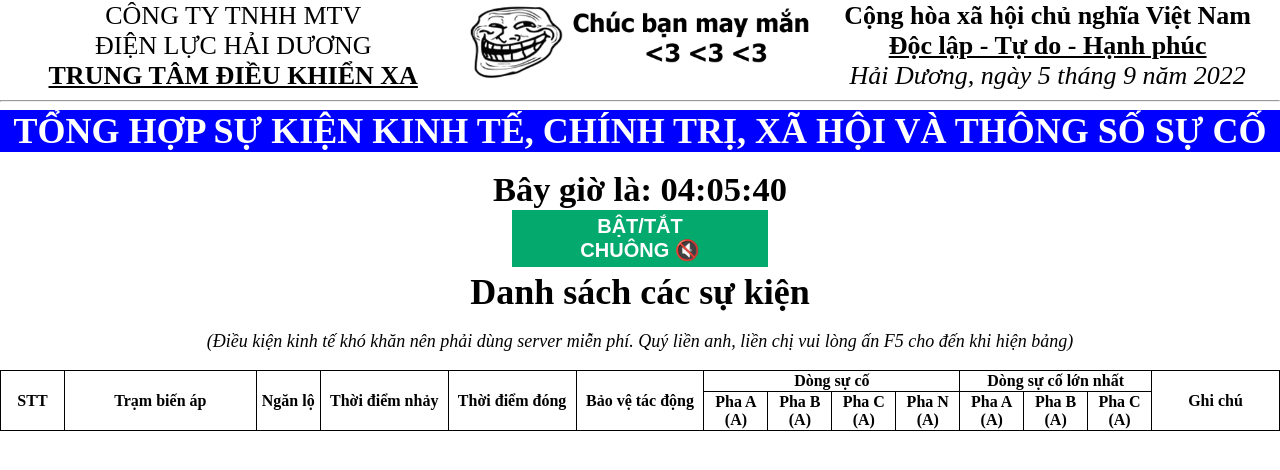
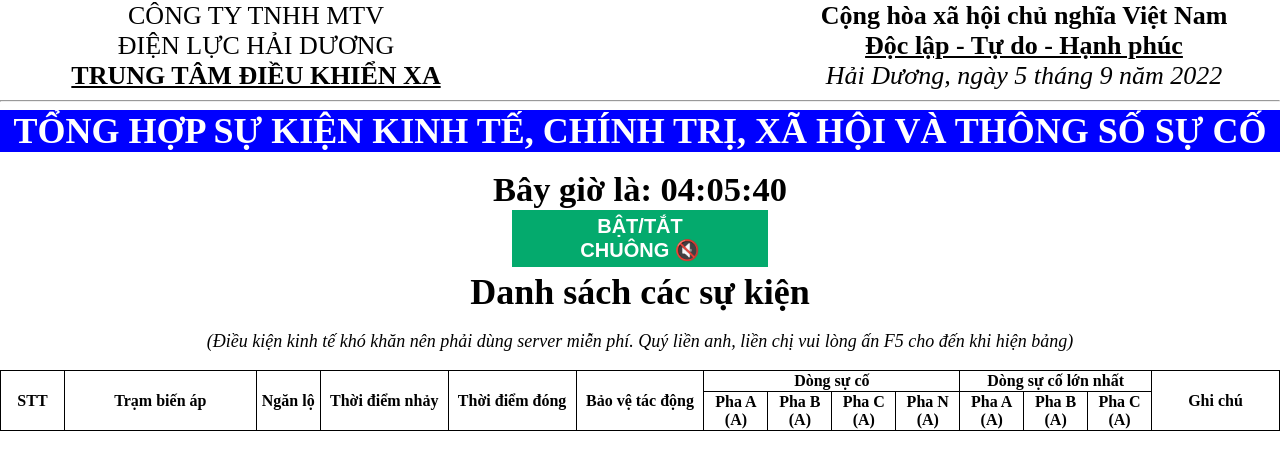
Before and after one commit to TTDKXHD/TSSC-DIENLUC, a plain HTML site: page index.html in a window 1280 px wide. Drawn offline with Linux system fonts and the light colour scheme; no server answers.

Commit message:
Update index.html

```diff
--- a/index.html
+++ b/index.html
@@ -20,7 +20,7 @@
             <u><b>TRUNG TÂM ĐIỀU KHIỂN XA</b></u>
           </td>
           <td style="width: 20%; border: none">
-            <img src="image/Logo.png" height="80" />
+            <!-- <img src="image/Logo.png" height="80" /> -->
           </td>
           <td style="width: 40%; border: none">
             <b>Cộng hòa xã hội chủ nghĩa Việt Nam</b>
```
